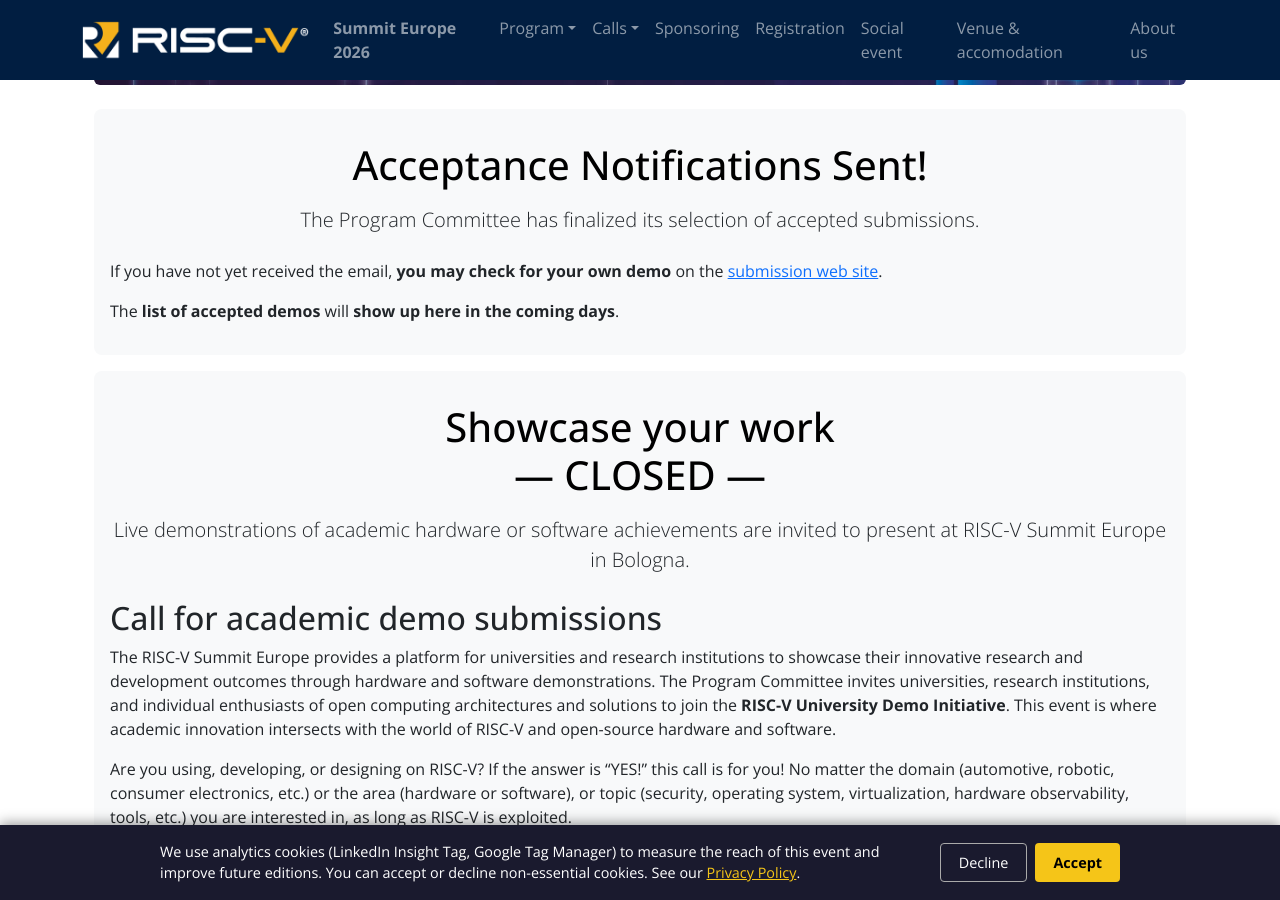
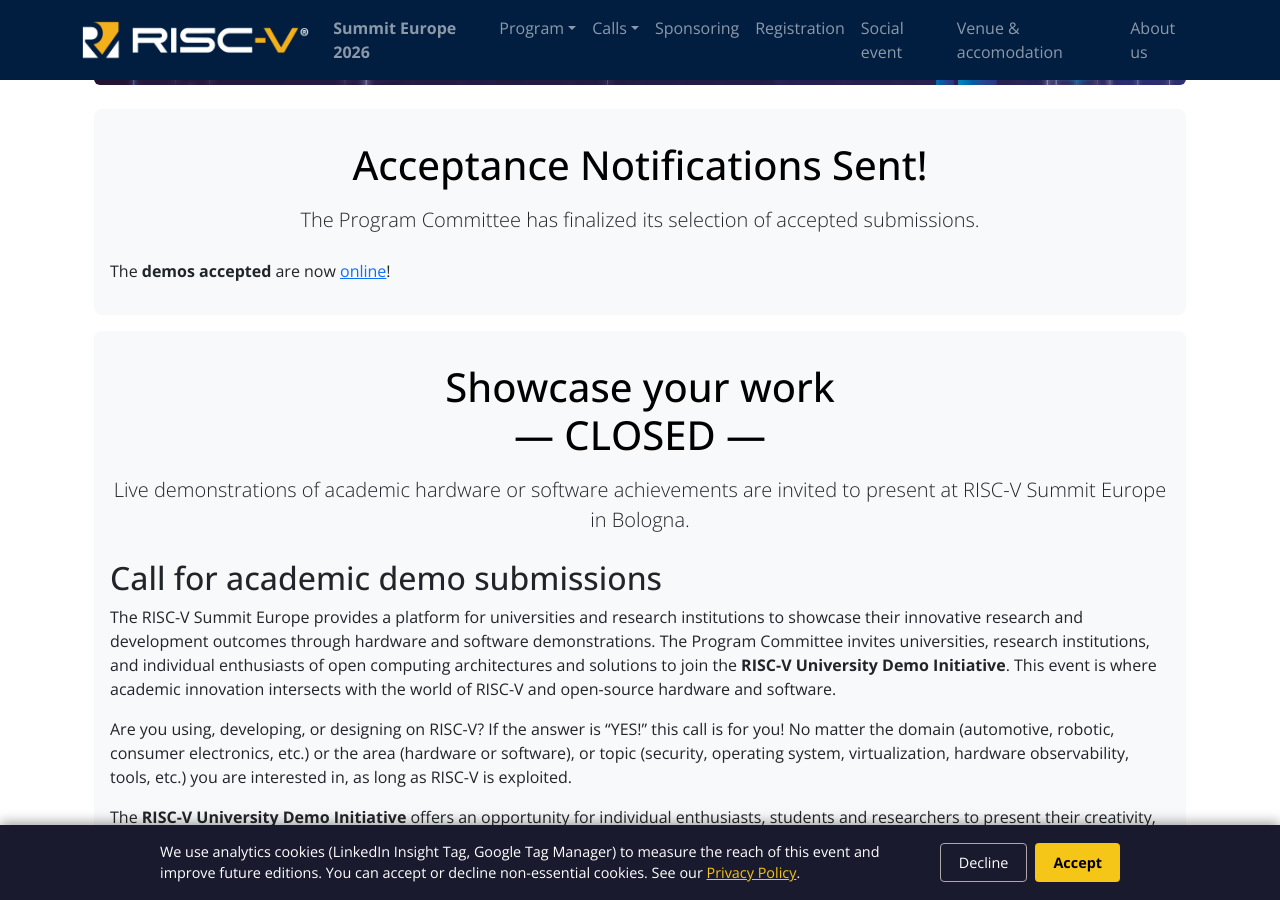
Before and after one commit to riscv-europe/summit-website-development, a Jekyll site: the page built from summit/2026/call-for-demos.md, in a window 1280 px wide and 900 px high, scrolled down 401 px. Built offline with Jekyll 4.4.1, drawn with Linux system fonts in a browser that asks for light colours.

Commit message:
Fix: the accepted demos are now online.

```diff
--- a/summit/2026/call-for-demos.md
+++ b/summit/2026/call-for-demos.md
@@ -12,11 +12,7 @@
 	lead = "The Program Committee has finalized its selection of accepted submissions."
 %}
 
-If you have not yet received the email, **you may check for your own
-demo** on the [submission web
-site](https://cfp.riscv-europe.org/eu-summit-2026/login/?next=%2Feu-summit-2026%2Fcfp).
-
-The **list of accepted demos** will **show up here in the coming days**.
+The **demos accepted** are now [online](demos)!
 
 {% include jumboboxend.html %}
 
```
